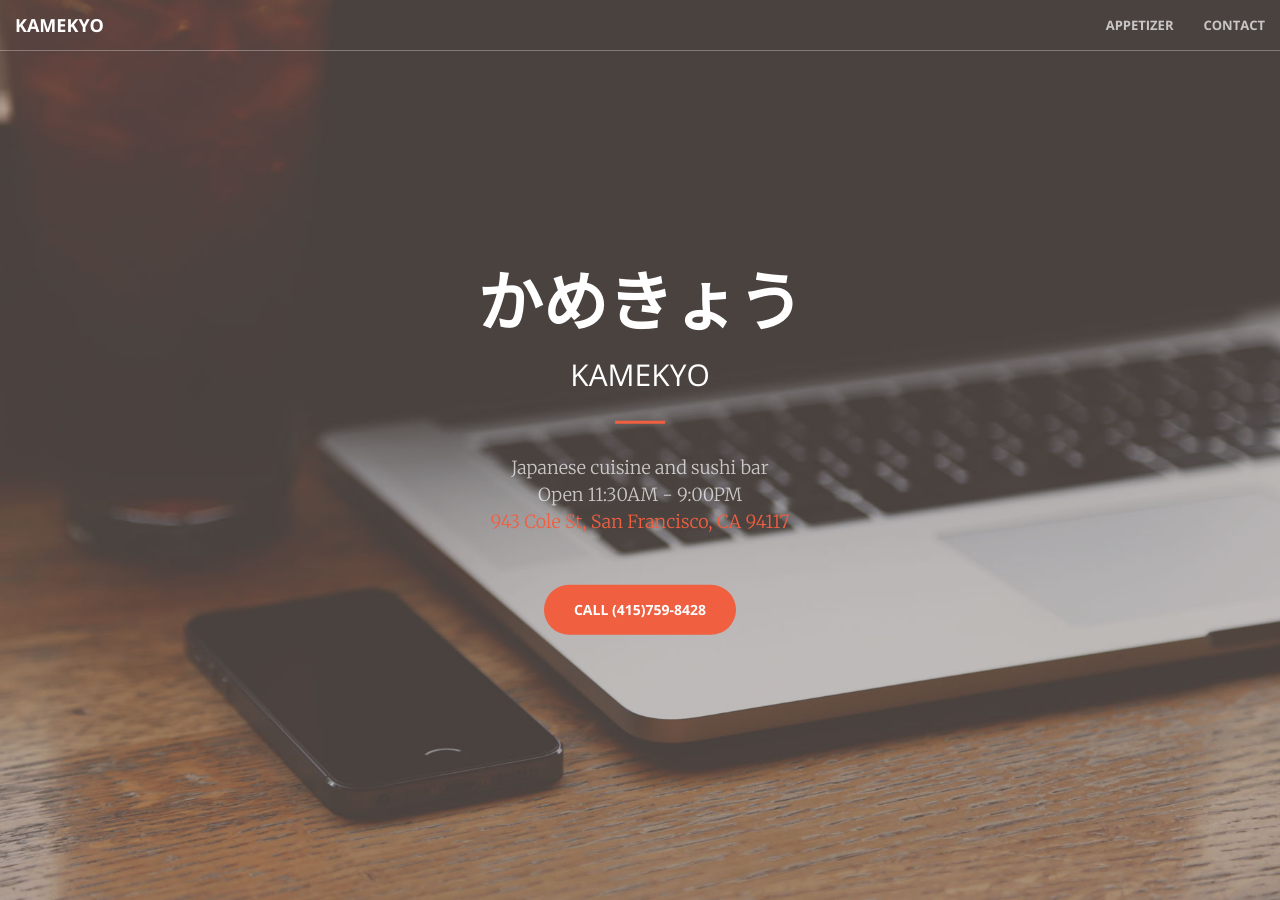
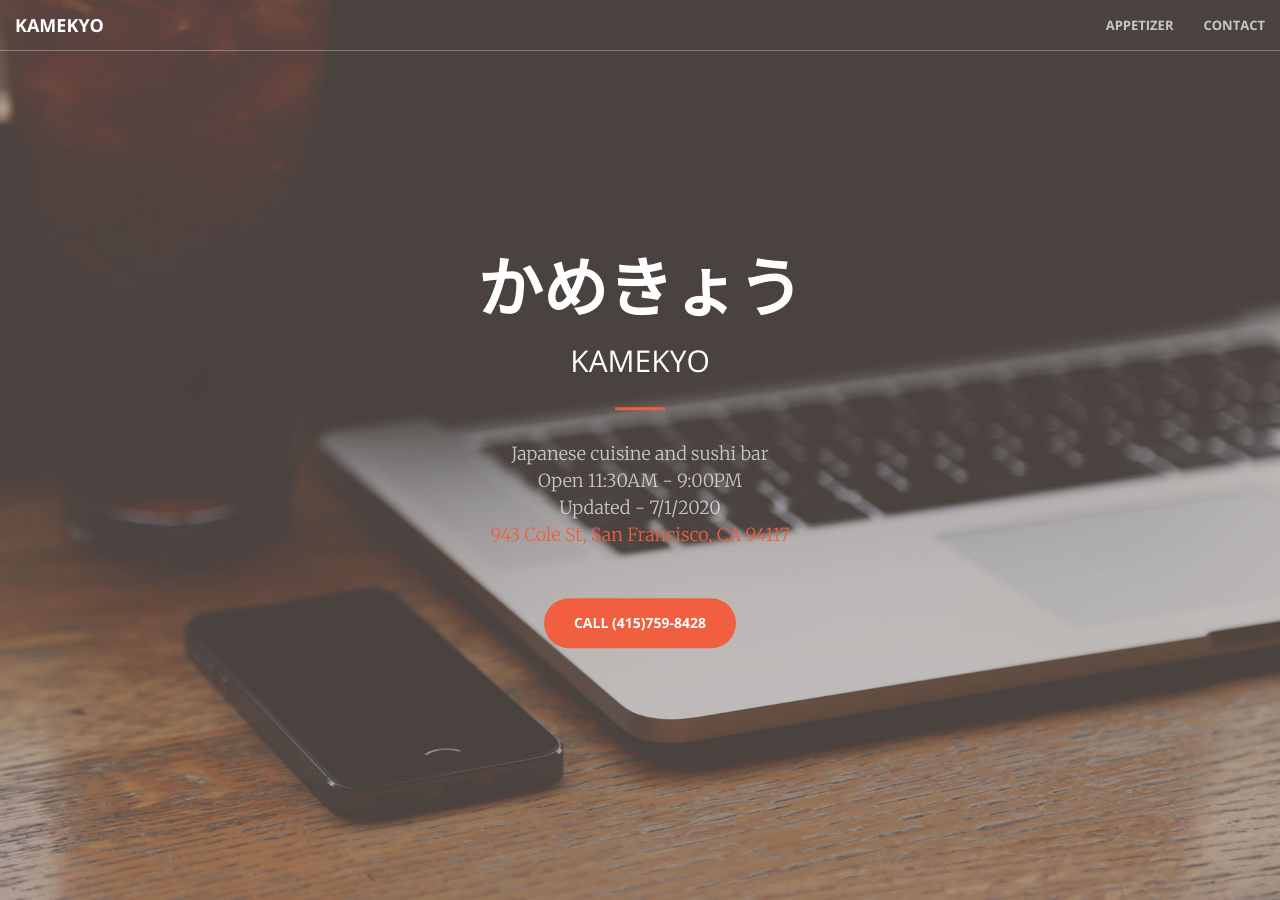
Before and after one commit to CyrusLiang/kamekyo, a Jekyll site: the page built from index.html, in a window 1280 px wide and 900 px high. Built offline with Jekyll 4.4.1, drawn with Linux system fonts in a browser that asks for light colours.

Commit message:
Update header.html

```diff
--- a/_includes/header.html
+++ b/_includes/header.html
@@ -7,6 +7,7 @@
             <p>
                 Japanese cuisine and sushi bar<br />
                 Open 11:30AM - 9:00PM<br />
+                Updated - 7/1/2020<br />
                 <a href='https://maps.google.com/?q=943+Cole+St+San+Francisco'>
                     <a href='https://maps.apple.com/maps?q=943+Cole+St+San+Francisco'>
                         943 Cole St, San Francisco, CA 94117
```
